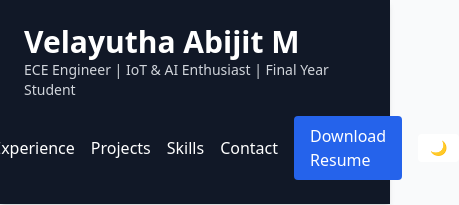
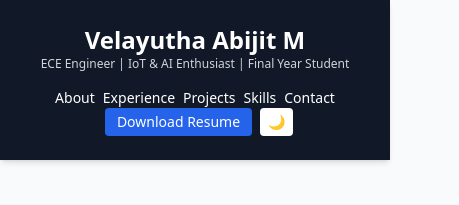
Before and after one commit to abijti/portfolio-up, a plain HTML site: page index.html in a window 390 px wide. Shown: the top 205 px of the page, 459 px wide, since content can reach past the window. Drawn offline with nearby package versions, Linux system fonts and the light colour scheme.

Commit message:
Updated: Mobile responsive, scroll fix, loader animation

```diff
--- a/index.html
+++ b/index.html
@@ -14,12 +14,16 @@
     }
   </script>
   <style>
+    html {
+      scroll-padding-top: 6rem;
+    }
     #loader {
       transition: opacity 0.5s ease-out;
     }
   </style>
 </head>
 <body class="bg-gray-50 text-gray-800 dark:bg-gray-900 dark:text-white transition-colors duration-300">
+
   <!-- Loader Animation -->
   <div id="loader" class="fixed inset-0 flex items-center justify-center bg-white dark:bg-gray-900 z-50">
     <div class="w-16 h-16 border-4 border-blue-500 border-t-transparent rounded-full animate-spin"></div>
@@ -28,32 +32,38 @@
   <!-- Page Content Wrapper -->
   <div id="pageContent" class="opacity-0">
     <header class="bg-gray-900 text-white py-6 shadow-md sticky top-0 z-10">
-      <div class="max-w-6xl mx-auto flex flex-col md:flex-row justify-between items-center px-6">
-        <div>
-          <h1 class="text-3xl font-bold">Velayutha Abijit M</h1>
-          <p class="text-sm text-gray-300">ECE Engineer | IoT & AI Enthusiast | Final Year Student</p>
+      <div class="max-w-6xl mx-auto flex flex-col md:flex-row justify-between items-center px-4 sm:px-6">
+        <div class="text-center md:text-left">
+          <h1 class="text-2xl md:text-3xl font-bold">Velayutha Abijit M</h1>
+          <p class="text-xs md:text-sm text-gray-300">ECE Engineer | IoT & AI Enthusiast | Final Year Student</p>
         </div>
-        <nav class="mt-4 md:mt-0 space-x-4 flex items-center">
-          <a href="#about" class="hover:text-blue-400">About</a>
-          <a href="#experience" class="hover:text-blue-400">Experience</a>
-          <a href="#projects" class="hover:text-blue-400">Projects</a>
-          <a href="#skills" class="hover:text-blue-400">Skills</a>
-          <a href="#contact" class="hover:text-blue-400">Contact</a>
-          <a href="assets/resume.pdf" download class="bg-blue-600 text-white px-4 py-2 rounded hover:bg-blue-700">Download Resume</a>
-          <button onclick="toggleDarkMode()" class="ml-2 text-sm px-3 py-1 bg-white text-gray-800 rounded hover:bg-gray-200 dark:bg-gray-700 dark:text-white dark:hover:bg-gray-600">🌙</button>
+        <nav class="mt-4 md:mt-0 space-x-2 md:space-x-4 flex flex-wrap items-center justify-center">
+          <a href="#about" class="text-sm md:text-base hover:text-blue-400">About</a>
+          <a href="#experience" class="text-sm md:text-base hover:text-blue-400">Experience</a>
+          <a href="#projects" class="text-sm md:text-base hover:text-blue-400">Projects</a>
+          <a href="#skills" class="text-sm md:text-base hover:text-blue-400">Skills</a>
+          <a href="#contact" class="text-sm md:text-base hover:text-blue-400">Contact</a>
+          <a href="assets/resume.pdf" download class="text-sm md:text-base bg-blue-600 text-white px-3 py-1 md:px-4 md:py-2 rounded hover:bg-blue-700">Download Resume</a>
+          <button onclick="toggleDarkMode()" class="text-sm px-2 py-1 bg-white text-gray-800 rounded hover:bg-gray-200 dark:bg-gray-700 dark:text-white dark:hover:bg-gray-600">🌙</button>
         </nav>
       </div>
     </header>
 
-    <main class="max-w-4xl mx-auto px-6 py-12">
+    <main class="max-w-4xl mx-auto px-4 sm:px-6 py-12">
+
+      <!-- About Section -->
       <section id="about" class="mb-16 text-center" data-aos="fade-up">
         <h2 class="text-3xl font-bold mb-4">About Me</h2>
         <img src="assets/images/profile.jpg" alt="Profile Photo" class="w-36 h-36 rounded-full mx-auto mb-4 shadow-lg" />
         <p class="text-lg">
-          I am a passionate ECE student at PSG iTech, Coimbatore. I completed my Diploma after 12th from PSG Polytechnic. I’ve gained strong hands-on experience in product development and sensor integration through guidance at PSG Polytechnic. I completed a 15-day internship at Iovate Technology, a robotics development company. I’ve also worked with AI and ESP32-CAM for real-time detection projects, focusing on embedded systems, smart automation, and IoT innovation.
+          I am a passionate ECE student at PSG iTech, Coimbatore. I completed my Diploma after 12th from PSG Polytechnic.
+          I’ve gained strong hands-on experience in product development and sensor integration through guidance at PSG Polytechnic.
+          I completed a 15-day internship at Iovate Technology, a robotics development company.
+          I’ve also worked with AI and ESP32-CAM for real-time detection projects, focusing on embedded systems, smart automation, and IoT innovation.
         </p>
       </section>
 
+      <!-- Experience Section -->
       <section id="experience" class="mb-16" data-aos="fade-up">
         <h2 class="text-3xl font-bold text-center mb-6">Experience</h2>
         <div class="space-y-6">
@@ -72,6 +82,7 @@
         </div>
       </section>
 
+      <!-- Projects Section -->
       <section id="projects" class="mb-16" data-aos="fade-up">
         <h2 class="text-3xl font-bold text-center mb-8">Projects</h2>
         <div class="grid gap-8 md:grid-cols-2">
@@ -93,6 +104,7 @@
         </div>
       </section>
 
+      <!-- Skills Section -->
       <section id="skills" class="mb-16 text-center" data-aos="fade-up">
         <h2 class="text-3xl font-bold mb-6">Skills</h2>
         <div class="grid grid-cols-2 md:grid-cols-3 gap-4 text-lg">
@@ -108,15 +120,17 @@
         </div>
       </section>
 
+      <!-- Contact Section -->
       <section id="contact" class="text-center" data-aos="fade-up">
         <h2 class="text-3xl font-bold mb-6">Contact Me</h2>
-        <form action="https://formspree.io/f/your-form-id" method="POST" class="max-w-xl mx-auto space-y-4">
+        <form action="https://formspree.io/f/xrbkwpry" method="POST" class="max-w-xl mx-auto space-y-4">
           <input type="text" name="name" placeholder="Your Name" required class="w-full p-3 border border-gray-300 rounded dark:bg-gray-800">
           <input type="email" name="email" placeholder="Your Email" required class="w-full p-3 border border-gray-300 rounded dark:bg-gray-800">
           <textarea name="message" placeholder="Your Message" required class="w-full p-3 border border-gray-300 rounded h-32 dark:bg-gray-800"></textarea>
           <button type="submit" class="bg-blue-600 text-white px-6 py-2 rounded hover:bg-blue-700">Send Message</button>
         </form>
       </section>
+
     </main>
 
     <footer class="bg-gray-900 text-white text-center py-4">
@@ -124,11 +138,14 @@
     </footer>
   </div>
 
+  <!-- Scripts -->
   <script>
     function toggleDarkMode() {
       document.documentElement.classList.toggle('dark');
     }
+
     AOS.init();
+
     window.addEventListener('load', () => {
       const loader = document.getElementById('loader');
       const page = document.getElementById('pageContent');
```
